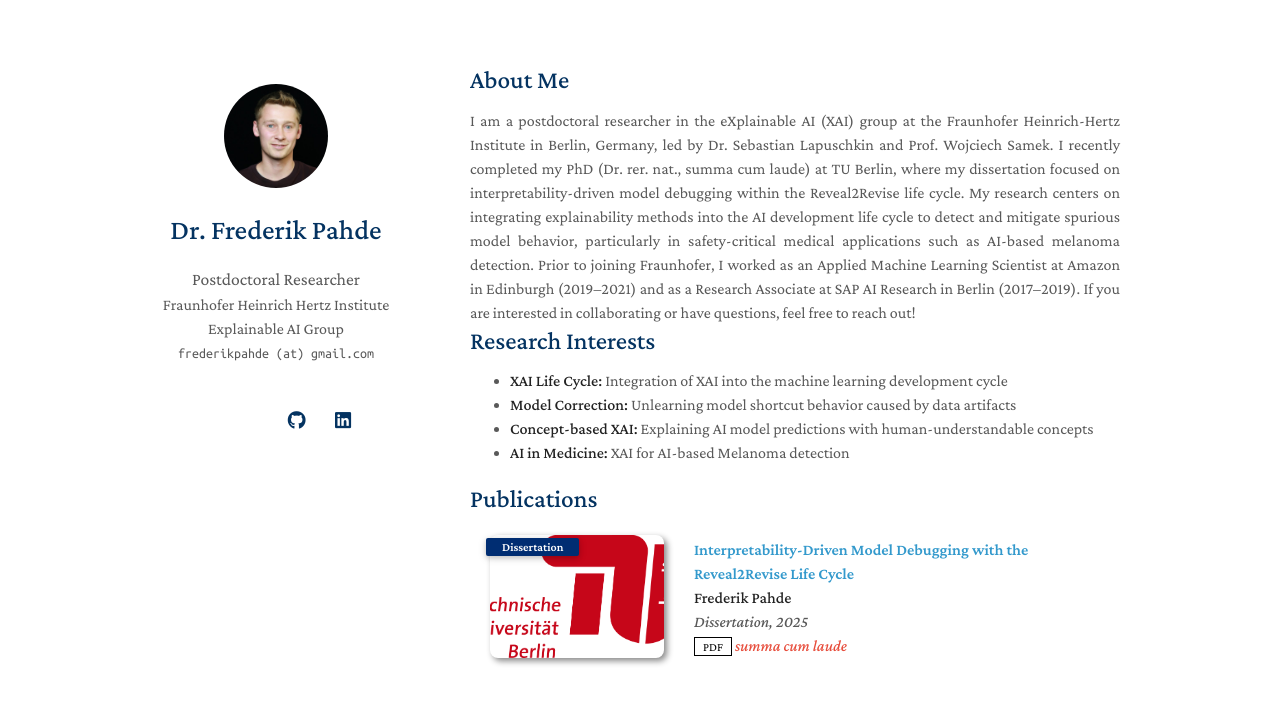
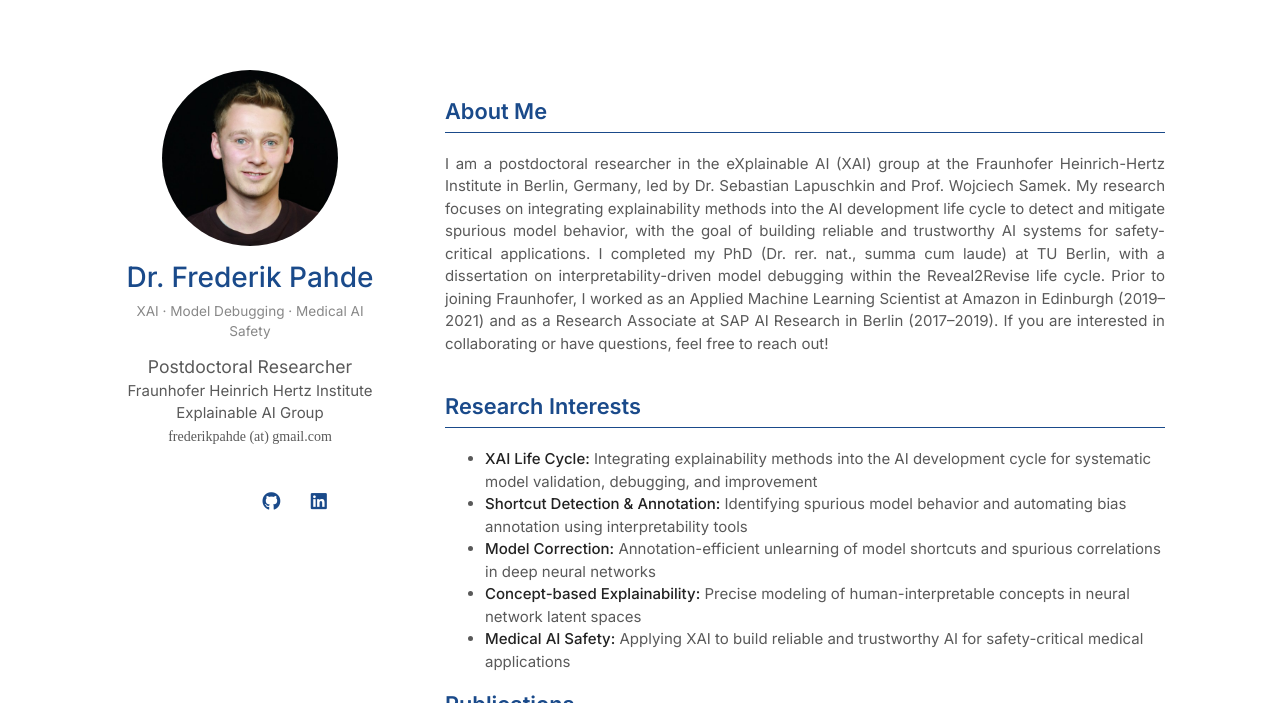
Before and after one commit to frederikpahde/frederikpahde.github.io, a Jekyll site: the page built from index.md, in a window 1280 px wide and 1400 px high, cut to the strip 0-703 px from the top of the window. Built offline with Jekyll 4.4.1, drawn with Linux system fonts in a browser that asks for light colours; nearby versions of some CDN libraries; a style sheet for code colours, icons or effects is not loaded; our own code applies the rules of GitHub Pages for plain Markdown files.

Commit message:
design updates

```diff
--- a/_config.yml
+++ b/_config.yml
@@ -5,6 +5,7 @@ title: Dr. Frederik Pahde
 position: Postdoctoral Researcher
 affiliation: Fraunhofer Heinrich Hertz Institute Explainable AI Group
 email: frederikpahde (at) gmail.com
+tagline: "XAI · Model Debugging · Medical AI Safety"
 
 # Search Engine Optimization (SEO)
 # The following information is used to improve the website traffic from search engines, e.g., Google.
--- a/_layouts/homepage.html
+++ b/_layouts/homepage.html
@@ -44,7 +44,9 @@
         {% endif %}
 
         <h1>{{ site.title }}</h1>
-
+        {% if site.tagline %}
+<p style="font-size:0.85rem; color:#888; margin: -12px 0 12px; font-weight:400;">{{ site.tagline }}</p>
+{% endif %}
         {% if site.position %}
         <position style="font-size:1.10rem;">{{ site.position }}</position>
         <br>
--- a/_sass/minimal-light.scss
+++ b/_sass/minimal-light.scss
@@ -7,7 +7,7 @@
   height:2.4rem;
   width:2.4rem;
   background-color:transparent;
-  color:#043361!important;
+  color:#1a4a8a!important;
   border-radius:100%;
   text-align:center;
   font-size:1.15rem;
@@ -216,8 +216,8 @@ papertitle {
 
       .image.avatar img {
         border-radius: 100%;
-        width: 45%;
-        padding: 20px;
+        width: 65%;
+        padding: 10px;
         // border: 1px solid #ddd;
         // padding: 3px;
         // box-shadow: 0 -1px 5px 1px rgba(200, 200, 200, 0.3);
@@ -230,21 +230,23 @@ papertitle {
 
 h3, h4, h5, h6 {
   font-weight: 600;
-  color:#043361;
+  color:#1a4a8a;
   margin:0 0 20px;
 }
 
 h1 {
   font-weight: 500;
-  color:#043361;
+  color:#1a4a8a;
   margin:0 0 20px;
 }
 
 h2 {
-  color:#043361;
-  font-weight: 500;
-  margin:2px 0px 15px;
-  font-size: 157%;
+  color:#1a4a8a;
+  font-weight: 600;
+  margin:40px 0px 20px;
+  font-size: 145%;
+  padding-bottom: 8px;
+  border-bottom: 1px solid #1a4a8a;
 }
 
 @media (prefers-color-scheme: dark) {
@@ -296,7 +298,7 @@ a:hover small {
 }
 
 .wrapper {
-  width:960px;
+  width:1050px;
   margin:0 auto;
 }
 
@@ -356,7 +358,7 @@ img {
 }
 
 header {
-  width:232px;
+  width:270px;
   float:left;
   position:fixed;
   -webkit-font-smoothing:subpixel-antialiased;
@@ -432,7 +434,7 @@ header ul a strong {
 }
 
 section {
-  width:650px;
+  width:720px;
   float:right;
   padding-top:4.0em;
   padding-bottom:50px;
@@ -450,7 +452,7 @@ hr {
 }
 
 footer {
-  width:232px;
+  width:270px;
   float:left;
   position:fixed;
   bottom:30px;
--- a/assets/css/font.css
+++ b/assets/css/font.css
@@ -1,11 +1,10 @@
-@import url('https://fonts.googleapis.com/css2?family=Crimson+Pro:ital,wght@0,400;0,500;0,600;1,500;1,600&display=swap');
-@import url('https://fonts.googleapis.com/css2?family=Ubuntu+Mono&display=swap');
+@import url('https://fonts.googleapis.com/css2?family=Inter:wght@300;400;500;600&display=swap');
 
 body {
   background-color: #fff;
-  padding:0px;
-  font: 16.0px/1.5 Crimson Pro, serif;
-  color:#595959;
-  font-weight:400;
-  margin:0
+  padding: 0px;
+  font: 15.0px/1.5 'Inter', sans-serif;
+  color: #595959;
+  font-weight: 400;
+  margin: 0;
 }
--- a/assets/css/publications.css
+++ b/assets/css/publications.css
@@ -18,7 +18,7 @@
     box-shadow: 0 2px 5px 0 rgb(0 0 0 / 16%), 0 2px 10px 0 rgb(0 0 0 / 12%);
 }
 
-:root { --global-bg-color: #ffffff; --global-code-bg-color: rgba(181, 9, 172, 0.05); --global-text-color: #000000; --global-text-color-light: #828282; --global-theme-color: #002D72; --global-hover-color: #ffb81c; --global-footer-bg-color: #1c1c1c; --global-footer-text-color: #e8e8e8; --global-footer-link-color: #ffffff; --global-distill-app-color: #828282; }
+:root { --global-bg-color: #ffffff; --global-code-bg-color: rgba(181, 9, 172, 0.05); --global-text-color: #000000; --global-text-color-light: #828282; --global-theme-color: #1a4a8a; --global-hover-color: #ffb81c; --global-footer-bg-color: #1c1c1c; --global-footer-text-color: #e8e8e8; --global-footer-link-color: #ffffff; --global-distill-app-color: #828282; }
 
 @media (prefers-color-scheme: dark) { :root { --global-theme-color: rgb(36, 150, 203);}}
 
@@ -38,7 +38,7 @@ blockquote { background: var(--global-bg-color); border-left: 2px solid var(--gl
 
 .publications ol.bibliography { list-style: none; padding: 0; margin-top: 0; }
 
-.publications ol.bibliography li { min-height: 110px; margin-bottom: 0.5rem; }
+.publications ol.bibliography li { min-height: 90px; margin-bottom: 0.25rem; }
 
 .publications ol.bibliography li .abbr { height: 8rem; margin-bottom: 0.5rem; }
 
@@ -79,4 +79,20 @@ blockquote { background: var(--global-bg-color); border-left: 2px solid var(--gl
 
 .publications ol.bibliography li div.abstract.hidden.open { border-color: var(--global-text-color); }
 
-.publications ol.bibliography li .teaser { border-radius: 8px; box-shadow: 3px 3px 6px #888; height: 123px; width: 270px; margin-top: 5px; margin-left: 5px; margin-bottom: 5px; object-fit: cover; }
+.publications ol.bibliography li .teaser { border-radius: 8px; border: 1px solid #e8e8e8; height: 123px; width: 270px; margin-top: 5px; margin-left: 5px; margin-bottom: 5px; object-fit: contain; }
+
+.publications ol.bibliography li {
+  padding: 8px;
+  border-radius: 8px;
+  transition: background-color 0.2s ease;
+}
+
+.publications ol.bibliography li:hover {
+  background-color: #f7f8fa;
+}
+
+@media (prefers-color-scheme: dark) {
+  .publications ol.bibliography li:hover {
+    background-color: #2a2b35;
+  }
+}
--- a/index.md
+++ b/index.md
@@ -5,7 +5,7 @@ layout: homepage
 ## About Me
 
 <div style="text-align: justify">
-I am a postdoctoral researcher in the eXplainable AI (XAI) group at the Fraunhofer Heinrich-Hertz Institute in Berlin, Germany, led by Dr. Sebastian Lapuschkin and Prof. Wojciech Samek. I recently completed my PhD (Dr. rer. nat., summa cum laude) at TU Berlin, where my dissertation focused on interpretability-driven model debugging within the Reveal2Revise life cycle. My research centers on integrating explainability methods into the AI development life cycle to detect and mitigate spurious model behavior, particularly in safety-critical medical applications such as AI-based melanoma detection.
+I am a postdoctoral researcher in the eXplainable AI (XAI) group at the Fraunhofer Heinrich-Hertz Institute in Berlin, Germany, led by Dr. Sebastian Lapuschkin and Prof. Wojciech Samek. My research focuses on integrating explainability methods into the AI development life cycle to detect and mitigate spurious model behavior, with the goal of building reliable and trustworthy AI systems for safety-critical applications. I completed my PhD (Dr. rer. nat., summa cum laude) at TU Berlin, with a dissertation on interpretability-driven model debugging within the Reveal2Revise life cycle.
 Prior to joining Fraunhofer, I worked as an Applied Machine Learning Scientist at Amazon in Edinburgh (2019–2021) and as a Research Associate at SAP AI Research in Berlin (2017–2019).
 If you are interested in collaborating or have questions, feel free to reach out!
 </div>
@@ -13,10 +13,12 @@ If you are interested in collaborating or have questions, feel free to reach out
 
 ## Research Interests
 
-- **XAI Life Cycle:** Integration of XAI into the machine learning development cycle
-- **Model Correction:** Unlearning model shortcut behavior caused by data artifacts
-- **Concept-based XAI:** Explaining AI model predictions with human-understandable concepts
-- **AI in Medicine:** XAI for AI-based Melanoma detection
+- **XAI Life Cycle:** Integrating explainability methods into the AI development cycle for systematic model validation, debugging, and improvement
+- **Shortcut Detection & Annotation:** Identifying spurious model behavior and automating bias annotation using interpretability tools
+- **Model Correction:** Annotation-efficient unlearning of model shortcuts and spurious correlations in deep neural networks
+- **Concept-based Explainability:** Precise modeling of human-interpretable concepts in neural network latent spaces
+- **Medical AI Safety:** Applying XAI to build reliable and trustworthy AI for safety-critical medical applications
+
 
 <!-- ## News
 
```
Also changed, not shown: 10 other files.
